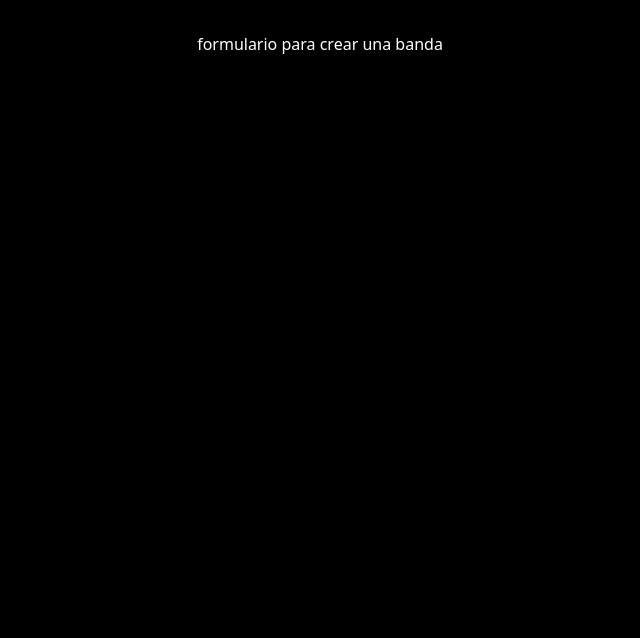
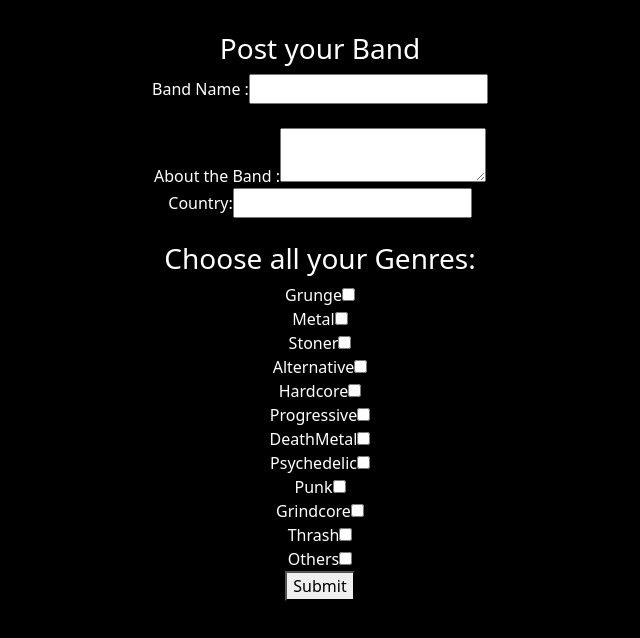
Before and after one commit to RonniedeTal/just-bands-client, a React (Vite) app: page /new-band in a window 1280 px wide. Shown: the top 638 px of the page, without its empty margins (320-960 px from the left). Built offline with nearby package versions, Linux system fonts and the light colour scheme.

Commit message:
call repared search ban by id

```diff
--- a/src/App.jsx
+++ b/src/App.jsx
@@ -25,6 +25,7 @@ function App() {
        <Route path="/profile"element={<OnlyPrivate><Profile /></OnlyPrivate>}/>
        <Route path='/new-band' element={<CreateABand />}/>
        <Route path='/all-bands'element={<AllBands />}/>
+
        <Route path='/band-details/:bandId'element={<AllBandsDetails/>}/>
        <Route path='/not-found'element={<NotFound />}/>
        </Routes>
--- a/src/pages/AllBandsDetails.jsx
+++ b/src/pages/AllBandsDetails.jsx
@@ -11,21 +11,35 @@ console.log(params);
 
     //useEffect componentDidMount to call the data just when the component is created for the first time
     useEffect(()=>{
-       axios.get(`http://localhost:5005/api/band/band-details/${params.bandId}`)
+       /*axios.get(`http://localhost:5005/api/band/${params.bandId}`)
        .then((response)=>{
         console.log(response);
        }).catch((error)=>{
         console.log(error);
-       })
+       })*/
+       getData()
     },[])
 
+    const getData=async()=>{
+try {
+    const response= await axios.get(`http://localhost:5005/api/band/${params.bandId}`)
+console.log(response);
+setDetails(response.data)
+} catch (error) {
+    console.log();
+}
+    }
     //calling the API
+    if(details===null){
+        return <h1>...loading</h1>
+      }
 
 
 
   return (
     <div>
       <h1>details of a band</h1>
+{details.name}
     </div>
   )
 }
--- a/src/pages/CreateABand.jsx
+++ b/src/pages/CreateABand.jsx
@@ -1,28 +1,195 @@
-import React from 'react'
+import React, { useEffect, useState } from "react";
+import axios from "axios";
+import { useNavigate } from "react-router-dom";
+function CreateABand() {
+  const navigate = useNavigate();
 
-function CreateABand() {
+  const [name, setName] = useState("");
+  const [description, setDescription] = useState("");
+  const [genre, setGenre] = useState([]);
+  const [country, setCountry] = useState("");
 
+  const handleCheckBox = (e) => {
+    e.preventDefault();
+  };
 
+  const handleSubmit = (e) => {
+    e.preventDefault();
 
-  const handleSubmit=(e)=>{
-    e.preventDefault()
-
-    const newBand={
+    const newBand = {
       name,
       //image,-----to add---
-      genre,
+      description, //---to add---
+      //songs----to add----
+      genre, //use a checkbox
       country,
       crew,
-
-
+    };
+    try {
+      const response = axios.post("https://localhost:5005/api/band", newBand);
+      console.log("creating a band");
+      navigate("/all-bands");
+    } catch (error) {
+      console.log(error);
     }
 
-  }
+    //second argument is the body, we're sending to the BEnd
+  };
   return (
     <div>
-      formulario para crear una banda
+      <h3>Post your Band</h3>
+      <form onSubmit={handleSubmit}>
+        <div>
+          <label>Band Name : </label>
+          <input
+            type="text"
+            name="Band name"
+            value={name}
+            onChange={(e) => setName(e.target.value)}
+          />
+        </div>
+        <br />
+        <div>
+          <label>About the Band :</label>
+          <textarea
+            type="text"
+            description="description"
+            value={description}
+            onChange={(e) => setDescription(e.target.value)}
+          />{" "}
+          <br />
+          <div>
+            <label>Country:</label>
+            <input
+              type="text"
+              name="Country"
+              value={country}
+              onChange={(e) => setCountry(e.target.value)}
+            />
+          </div>
+          <br />
+        </div>
+
+        <div>
+          <h3>Choose all your Genres:</h3>
+          <label>Grunge </label>
+
+          <input
+            type="checkbox"
+            genre="Grunge"
+            value={genre}
+            onChange={(e) => setGenre(e.target.value)}
+          />
+        </div>
+        <div>
+          <label>Metal</label>
+          <input
+            type="checkbox"
+            genre="Metal"
+            value={genre}
+            onChange={(e) => setGenre(e.target.value)}
+          />
+        </div>
+        <div>
+          <label>Stoner</label>
+
+          <input
+            type="checkbox"
+            genre="Stoner"
+            value={genre}
+            onChange={(e) => setGenre(e.target.value)}
+          />
+        </div>
+        <div>
+          <label>Alternative</label>
+          <input
+            type="checkbox"
+            genre="Alternative"
+            value={genre}
+            onChange={(e) => setGenre(e.target.value)}
+          />
+        </div>
+        <div>
+          <label>Hardcore</label>
+
+          <input
+            type="checkbox"
+            genre="Hardcore"
+            value={genre}
+            onChange={(e) => setGenre(e.target.value)}
+          />
+        </div>
+        <div>
+          <label>Progressive</label>
+          <input
+            type="checkbox"
+            genre="Progressive"
+            value={genre}
+            onChange={(e) => setGenre(e.target.value)}
+          />
+        </div>
+        <div>
+          <label>DeathMetal</label>
+
+          <input
+            type="checkbox"
+            genre="DeathMetal"
+            value={genre}
+            onChange={(e) => setGenre(e.target.value)}
+          />
+        </div>
+        <div>
+          <label>Psychedelic</label>
+          <input
+            type="checkbox"
+            genre="Psychedelic"
+            value={genre}
+            onChange={(e) => setGenre(e.target.value)}
+          />
+        </div>
+        <div>
+          <label>Punk</label>
+
+          <input
+            type="checkbox"
+            genre="Punk"
+            value={genre}
+            onChange={(e) => setGenre(e.target.value)}
+          />
+        </div>
+        <div>
+          <label>Grindcore</label>
+          <input
+            type="checkbox"
+            genre="Grindcore"
+            value={genre}
+            onChange={(e) => setGenre(e.target.value)}
+          />
+        </div>
+        <div>
+          <label>Thrash</label>
+
+          <input
+            type="checkbox"
+            genre="Thrash"
+            value={genre}
+            onChange={(e) => setGenre(e.target.value)}
+          />
+        </div>
+        <div>
+          <label>Others</label>
+          <input
+            type="checkbox"
+            genre="Others"
+            value={genre}
+            onChange={(e) => setGenre(e.target.value)}
+          />
+        </div>
+
+        <button type="submit">Submit</button>
+      </form>
     </div>
-  )
+  );
 }
 
-export default CreateABand
+export default CreateABand;
```
